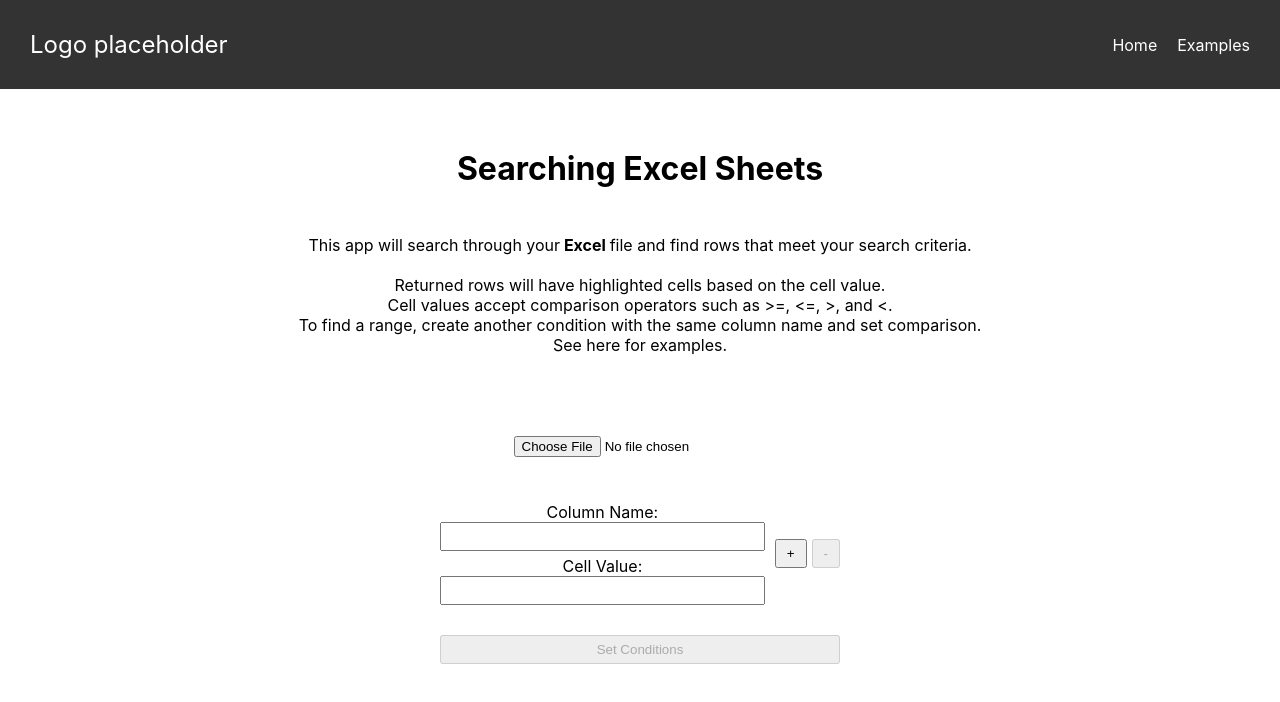
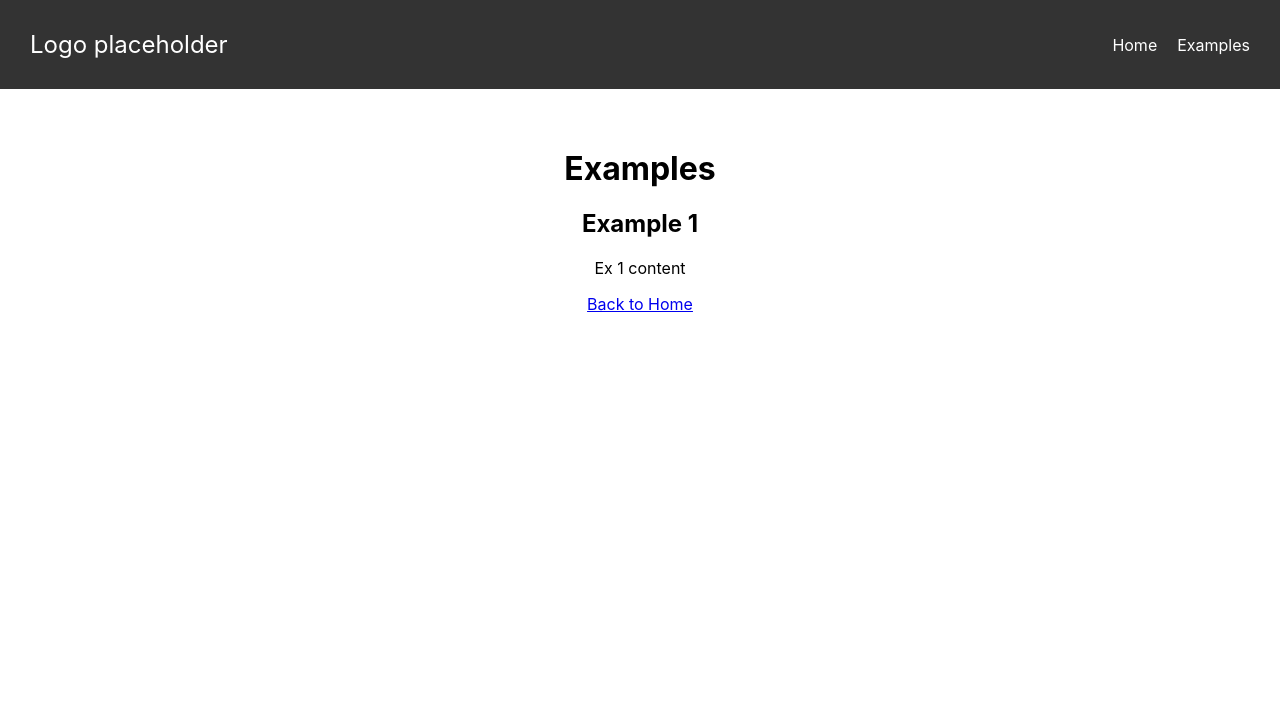
Before and after one commit to sh-islam/excel-search, a React (Create React App) app: page /example in a window 1280 px wide. Shown: the top 702 px of the page. Built offline with nearby package versions, Linux system fonts and the light colour scheme.

Commit message:
Routing added for placeholder example

```diff
--- a/src/App.js
+++ b/src/App.js
@@ -1,15 +1,17 @@
+import React, { useState } from "react";
+import { BrowserRouter as Router, Routes, Route } from "react-router-dom";
 import "./App.css";
-import React, { useState } from "react";
-import NavBar from "./navbar"
+import NavBar from "./navbar";
 import InputList from "./inputList";
-import FileBrowser from "./fileBrowser"; // Import the FileBrowser component
-import ExcelSearch from "./excelSearch"; // Ensure correct import based on export type
+import FileBrowser from "./fileBrowser";
+import ExcelSearch from "./excelSearch";
+import Examples from "./example";
 
 const App = () => {
   const [searchInfo, setSearchInfo] = useState([]);
   const [file, setFile] = useState(null);
 
-  const handleSubmit = (inputs) => {
+  const handleConditionsSet = (inputs) => {
     console.log("From app:", inputs);
     setSearchInfo(inputs);
   };
@@ -19,35 +21,51 @@ const App = () => {
   };
 
   return (
+    <Router>
       <div className="App">
-      <NavBar/>
+        <NavBar />
+        <Routes>
+          <Route
+            path="/"
+            element={
+              <>
                 <h1>Searching Excel Sheets</h1>
                 <div className="Instructions">
                   <p>
-          This app will search through your
-          <strong> Excel </strong> file and find rows that meet your search
-          criteria.
+                    This app will search through your <strong>Excel</strong>{" "}
+                    file and find rows that meet your search criteria.
                     <br />
                     <br />
-          Returned rows will have highlighted cells based on the cell value.
+                    Returned rows will have highlighted cells based on the
+                    cell value.
                     <br />
-          Cell values accept comparison operators such as &gt;=, &lt;=, &gt;,
-          and &lt;.
+                    Cell values accept comparison operators such as &gt;=,
+                    &lt;=, &gt;, and &lt;.
                     <br />
-          To find a range, create another condition with the same column name
-          and set comparison.
+                    To find a range, create another condition with the same
+                    column name and set comparison.
                     <br />
                     See here for examples.
                   </p>
                 </div>
-
                 <FileBrowser onFileSelect={handleFileSelect} />
-      <InputList onSubmit={handleSubmit} isFilePicked={Boolean(file)} />{" "}
-      {/* Pass true if file is set, false otherwise */}
+                <InputList
+                  onSubmit={handleConditionsSet}
+                  isFilePicked={Boolean(file)}
+                />
                 {file && searchInfo.length > 0 && (
-        <ExcelSearch searchFile={file} searchConditions={searchInfo} />
+                  <ExcelSearch
+                    searchFile={file}
+                    searchConditions={searchInfo}
+                  />
                 )}
+              </>
+            }
+          />
+          <Route path="/example" element={<Examples/>} />
+        </Routes>
       </div>
+    </Router>
   );
 };
 
--- a/src/example.js
+++ b/src/example.js
@@ -1,13 +1,15 @@
 import React from 'react';
+import { Link } from "react-router-dom";
 
-const Example1 = () => {
+const Examples = () => {
   return (
     <div>
-      <h1>Example 1</h1>
-      <p>This is the content of example 1.</p>
-      <a href="/">Back to Home</a> {/* Link back to main page */}
+      <h1>Examples</h1>
+      <h2>Example 1</h2>
+      <p>Ex 1 content</p>
+      <p><Link to="/">Back to Home</Link></p>
     </div>
   );
 };
 
-export default Example;
+export default Examples;
--- a/src/excelSearch.js
+++ b/src/excelSearch.js
@@ -72,7 +72,7 @@ const ExcelSearch = ({ searchFile, searchConditions }) => {
 
   return (
     <div>
-      <button onClick={handleSearch}>Search and Download</button>
+      <button id="DownloadBtn" onClick={handleSearch}>Search and Download</button>
     </div>
   );
 };
--- a/src/fileBrowser.css
+++ b/src/fileBrowser.css
@@ -3,7 +3,8 @@
     justify-content: center;
     align-items: center;
     gap: 10px;
-    margin-top: 50px;
+    padding: 10px;
+    margin-top: 30px;
     margin-bottom: 30px;
   }
 
--- a/src/inputList.js
+++ b/src/inputList.js
@@ -21,7 +21,7 @@ const InputList = ({onSubmit, isFilePicked}) => {
   };
 
   const handleSubmit = () => {
-    onSubmit(inputs)
+    onSubmit(inputs);
   };
 
   // Disable if file isn't picked and only first inputs empty
--- a/src/navbar.js
+++ b/src/navbar.js
@@ -1,14 +1,16 @@
-import React from 'react';
-import './navbar.css';
+// navbar.js
+import React from "react";
+import { Link } from "react-router-dom"; // Import Link from react-router-dom
+import "./navbar.css";
 
 function Navbar() {
   return (
     <nav className="navbar">
       <div className="container">
-        <a href="/" className="logo">Logo placeholder</a>
+        <Link to="/" className="logo">Logo placeholder</Link> {/* For routing use Link instead of anchor tag */}
         <ul className="nav-links">
-          <li><a href="/">Home</a></li>
-          <li><a href="example.html">Examples</a></li>
+          <li><Link to="/">Home</Link></li>
+          <li><Link to="/example">Examples</Link></li>
         </ul>
       </div>
     </nav>
```
Lines whose indentation alone changed are shown as unchanged.
